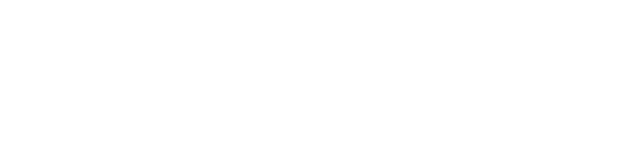
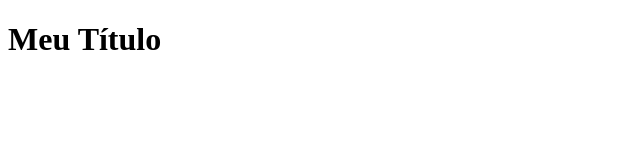
Before and after one commit to frcol/Facens-Eng-WebDesign-2024, a plain HTML site: page index.html in a window 1280 px wide. Shown: the whole page, without its empty margins (0-640 px from the left). Drawn offline with Linux system fonts and the light colour scheme.

Commit message:
Foi colocado titulo

```diff
--- a/index.html
+++ b/index.html
@@ -6,6 +6,7 @@
     <title>Document</title>
 </head>
 <body>
+    <h1>Meu Título</h1>
 
 </body>
 </html>
```
